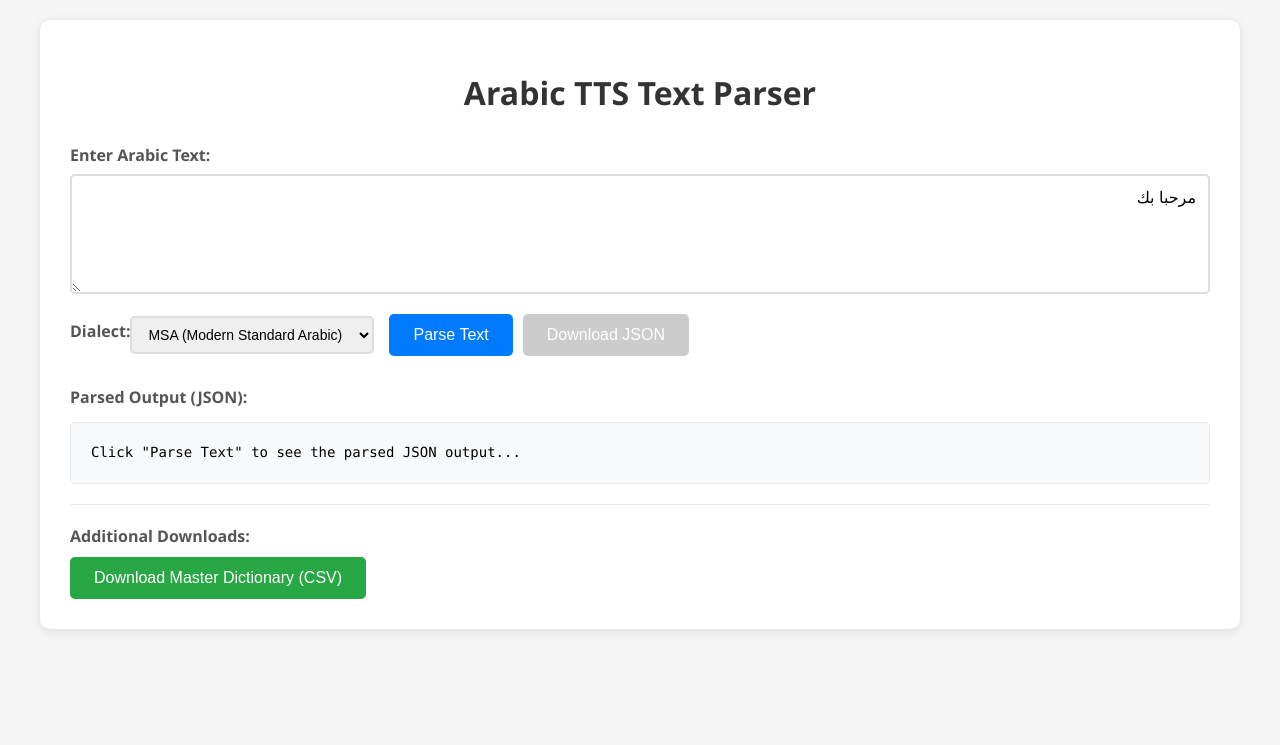
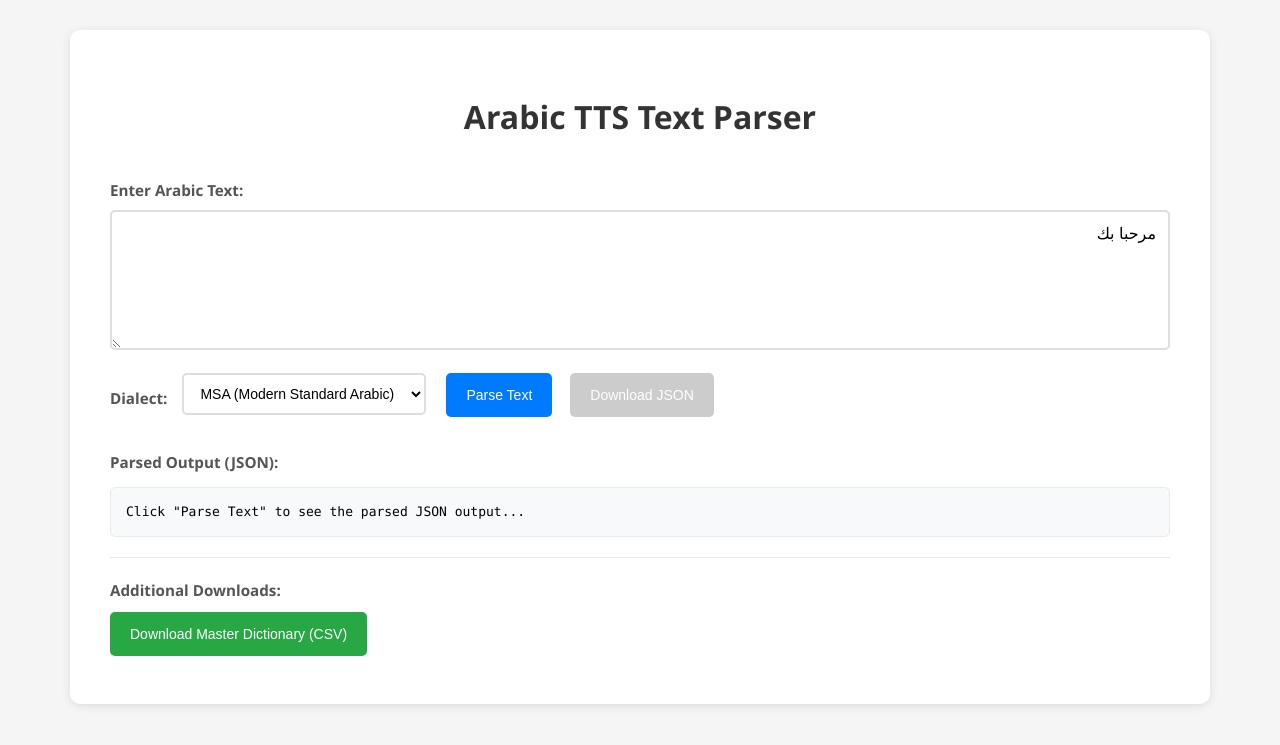
Before and after one commit to hamr0/sawt, a Flask app: page / in a window 1280 px wide. Shown: the top 745 px of the page. Run offline with Flask 3, Linux system fonts and the light colour scheme.

Commit message:
Assistant checkpoint: Made UI responsive for all screen sizes
Assistant generated file changes:
- templates/index.html: Make UI responsive with mobile-first design

---

User prompt:

Please make the simple UI responsive

Replit-Commit-Author: Assistant
Replit-Commit-Session-Id: 7905629b-a50f-44ed-b109-78e60facaa8d

```diff
--- a/templates/index.html
+++ b/templates/index.html
@@ -6,29 +6,36 @@
     <meta name="viewport" content="width=device-width, initial-scale=1.0">
     <title>Arabic TTS Parser</title>
     <style>
+        * {
+            box-sizing: border-box;
+        }
+
         body {
             font-family: 'Segoe UI', Tahoma, Geneva, Verdana, sans-serif;
             max-width: 1200px;
             margin: 0 auto;
-            padding: 20px;
+            padding: 15px;
             background-color: #f5f5f5;
+            line-height: 1.6;
         }
 
         .container {
             background: white;
-            padding: 30px;
+            padding: 20px;
             border-radius: 10px;
             box-shadow: 0 2px 10px rgba(0,0,0,0.1);
+            width: 100%;
         }
 
         h1 {
             color: #333;
             text-align: center;
-            margin-bottom: 30px;
+            margin-bottom: 25px;
+            font-size: 1.8rem;
         }
 
         .input-section {
-            margin-bottom: 30px;
+            margin-bottom: 25px;
         }
 
         label {
@@ -36,6 +43,7 @@
             margin-bottom: 8px;
             font-weight: bold;
             color: #555;
+            font-size: 0.95rem;
         }
 
         textarea {
@@ -51,23 +59,28 @@
         }
 
         select {
-            padding: 8px 12px;
+            padding: 10px 12px;
             border: 2px solid #ddd;
             border-radius: 5px;
             font-size: 14px;
-            margin-right: 15px;
+            margin-right: 10px;
+            margin-bottom: 10px;
+            background-color: white;
+            min-width: 120px;
         }
 
         button {
             background-color: #007bff;
             color: white;
-            padding: 12px 24px;
+            padding: 12px 20px;
             border: none;
             border-radius: 5px;
-            font-size: 16px;
+            font-size: 14px;
             cursor: pointer;
             transition: background-color 0.3s;
-            margin-right: 10px;
+            margin-right: 8px;
+            margin-bottom: 8px;
+            min-height: 44px;
         }
 
         button:hover {
@@ -94,24 +107,31 @@
 
         .controls {
             display: flex;
+            flex-wrap: wrap;
             align-items: center;
+            gap: 10px;
             margin-top: 15px;
         }
 
+        .controls label {
+            margin-bottom: 0;
+            margin-right: 5px;
+        }
+
         .output-section {
-            margin-top: 30px;
+            margin-top: 25px;
         }
 
         pre {
             background-color: #f8f9fa;
             border: 1px solid #e9ecef;
             border-radius: 5px;
-            padding: 20px;
+            padding: 15px;
             overflow-x: auto;
             white-space: pre-wrap;
             word-wrap: break-word;
             font-family: 'Consolas', 'Monaco', monospace;
-            font-size: 14px;
+            font-size: 13px;
             line-height: 1.4;
         }
 
@@ -131,6 +151,110 @@
 
         .success {
             border-left: 4px solid #28a745;
+        }
+
+        /* Mobile-first responsive design */
+        @media (max-width: 768px) {
+            body {
+                padding: 10px;
+            }
+
+            .container {
+                padding: 15px;
+            }
+
+            h1 {
+                font-size: 1.5rem;
+                margin-bottom: 20px;
+            }
+
+            .controls {
+                flex-direction: column;
+                align-items: stretch;
+            }
+
+            .controls label {
+                margin-bottom: 5px;
+            }
+
+            select, button {
+                width: 100%;
+                margin-right: 0;
+                margin-bottom: 10px;
+            }
+
+            button {
+                padding: 14px 20px;
+                font-size: 16px;
+            }
+
+            textarea {
+                height: 100px;
+                font-size: 16px;
+            }
+
+            pre {
+                padding: 12px;
+                font-size: 12px;
+            }
+
+            .download-section {
+                padding-top: 15px;
+            }
+        }
+
+        @media (max-width: 480px) {
+            body {
+                padding: 8px;
+            }
+
+            .container {
+                padding: 12px;
+                border-radius: 8px;
+            }
+
+            h1 {
+                font-size: 1.3rem;
+            }
+
+            textarea {
+                height: 90px;
+                padding: 10px;
+            }
+
+            pre {
+                padding: 10px;
+                font-size: 11px;
+            }
+
+            button {
+                padding: 12px 16px;
+                font-size: 15px;
+            }
+        }
+
+        /* Larger screens */
+        @media (min-width: 1024px) {
+            body {
+                padding: 30px;
+            }
+
+            .container {
+                padding: 40px;
+            }
+
+            h1 {
+                font-size: 2rem;
+                margin-bottom: 35px;
+            }
+
+            .controls {
+                flex-wrap: nowrap;
+            }
+
+            textarea {
+                height: 140px;
+            }
         }
     </style>
 </head>
```
